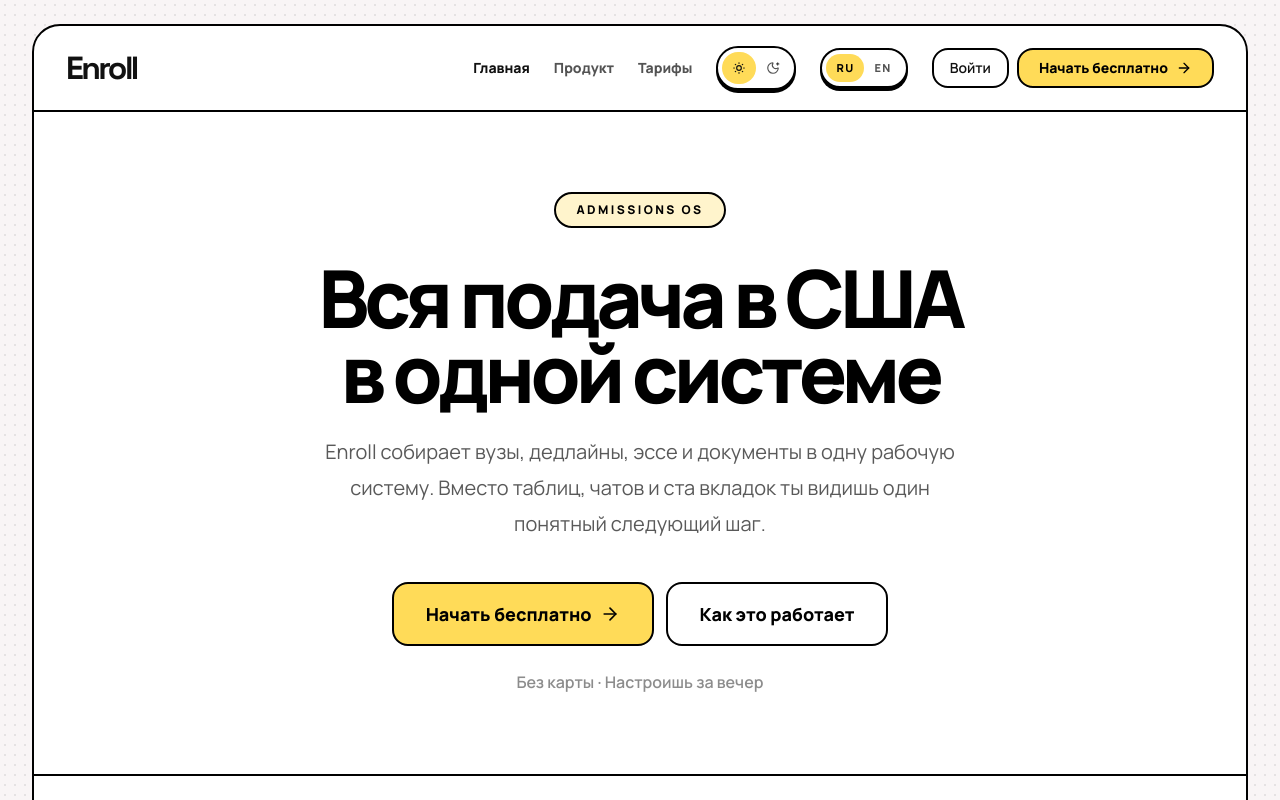
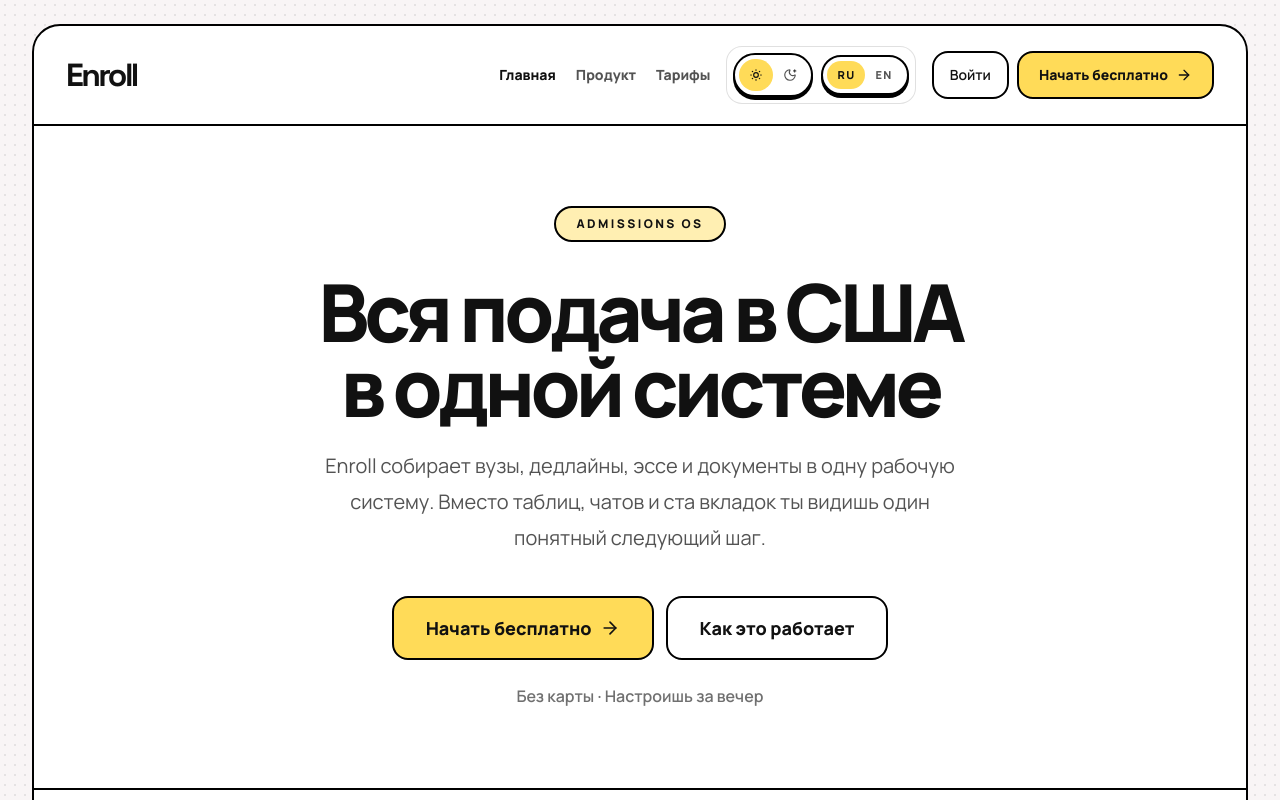
Before and after one commit to FullStraing/Enroll, a Next.js app in the folder frontend/: page / in a window 1280 px wide. Shown: the top 800 px of the page. Built offline with nearby package versions, Linux system fonts and the light colour scheme; no server answers.

Commit message:
Polish dark landing contrast and header layout

```diff
--- a/frontend/app/globals.css
+++ b/frontend/app/globals.css
@@ -16,6 +16,11 @@
   --enroll-yellow: #ffdb58;
   --enroll-yellow-soft: #fff4cc;
   --enroll-sand: #f3ede2;
+  --enroll-strong-fg: #111111;
+  --enroll-marketing-yellow: #ffefb2;
+  --enroll-marketing-cyan: #daf5f0;
+  --enroll-marketing-sand: #f3ede2;
+  --enroll-marketing-orange: #f8d6b3;
   --enroll-strong-border: #000000;
   --enroll-strong-shadow: #000000;
   --enroll-surface-border: rgba(0, 0, 0, 0.12);
@@ -43,6 +48,11 @@ html.dark {
   --enroll-yellow: #d9b94a;
   --enroll-yellow-soft: #3f3515;
   --enroll-sand: #262420;
+  --enroll-strong-fg: #111111;
+  --enroll-marketing-yellow: #f0d46f;
+  --enroll-marketing-cyan: #bfe4de;
+  --enroll-marketing-sand: #e7ddca;
+  --enroll-marketing-orange: #efcda6;
   --enroll-strong-border: #d4dbd7;
   --enroll-strong-shadow: rgba(0, 0, 0, 0.42);
   --enroll-surface-border: rgba(236, 241, 239, 0.12);
--- a/frontend/app/landing-content.ts
+++ b/frontend/app/landing-content.ts
@@ -5,10 +5,10 @@ export const landingTheme = {
   black: "var(--enroll-fg)",
   white: "var(--enroll-surface-elevated)",
   primary: "var(--enroll-yellow)",
-  orange: "var(--enroll-orange)",
-  cyan: "var(--enroll-cyan)",
-  sand: "var(--enroll-sand)",
-  yellowSoft: "var(--enroll-yellow-soft)",
+  orange: "var(--enroll-marketing-orange)",
+  cyan: "var(--enroll-marketing-cyan)",
+  sand: "var(--enroll-marketing-sand)",
+  yellowSoft: "var(--enroll-marketing-yellow)",
   line: "var(--enroll-surface-border)",
 };
 
--- a/frontend/app/page.tsx
+++ b/frontend/app/page.tsx
@@ -35,7 +35,7 @@ export default function LandingPage() {
   const primaryHref = token ? "/dashboard" : introQuizLinked ? "/register" : "/intro-quiz";
 
   return (
-    <main className="marketing-shell min-h-screen bg-transparent px-4 py-6 text-black md:px-8">
+    <main className="marketing-shell min-h-screen bg-transparent px-4 py-6 text-[var(--enroll-fg)] md:px-8">
       <div className="mx-auto max-w-7xl overflow-hidden rounded-[28px] border-2 border-black bg-white shadow-[0_10px_0_#000]">
         <MarketingHeader initialHasSession={Boolean(token)} primaryHref={primaryHref} current="home" brandVariant="minimal" />
 
@@ -48,13 +48,13 @@ export default function LandingPage() {
               {content.home.hero.badge}
             </span>
 
-            <h1 className="mx-auto mt-6 max-w-3xl text-[clamp(2.4rem,8vw,5rem)] font-black leading-[0.94] tracking-[-0.06em] sm:mt-8">
+            <h1 className="mx-auto mt-6 max-w-3xl text-[clamp(2.4rem,8vw,5rem)] font-black leading-[0.94] tracking-[-0.06em] text-[var(--enroll-fg)] sm:mt-8">
               {content.home.hero.title[0]}
               <br />
               {content.home.hero.title[1]}
             </h1>
 
-            <p className="mx-auto mt-5 max-w-2xl text-base leading-7 text-black/65 sm:text-lg md:mt-6 md:text-xl md:leading-9">
+            <p className="mx-auto mt-5 max-w-2xl text-base leading-7 text-[var(--enroll-muted-strong)] sm:text-lg md:mt-6 md:text-xl md:leading-9">
               {content.home.hero.description}
             </p>
 
@@ -77,7 +77,7 @@ export default function LandingPage() {
               </Link>
             </div>
 
-            <p className="mt-5 text-xs font-semibold text-black/45 sm:mt-6 sm:text-sm md:text-base">{content.home.hero.footer}</p>
+            <p className="mt-5 text-xs font-semibold text-[var(--enroll-muted)] sm:mt-6 sm:text-sm md:text-base">{content.home.hero.footer}</p>
           </div>
         </section>
 
@@ -92,20 +92,20 @@ export default function LandingPage() {
             {content.home.comparisons.map((item) => (
               <div
                 key={item.pain}
-                className="grid overflow-hidden rounded-[28px] border-2 border-black bg-white shadow-[0_8px_0_#000] md:grid-cols-[1fr_1fr]"
+                className="grid overflow-hidden rounded-[28px] border-2 border-[var(--enroll-strong-border)] bg-[var(--enroll-surface-elevated)] shadow-[0_8px_0_var(--enroll-strong-shadow)] md:grid-cols-[1fr_1fr]"
               >
                 <div className="flex items-center gap-4 px-6 py-6">
-                  <span className="flex h-12 w-12 shrink-0 items-center justify-center rounded-full border border-black/10 bg-white text-black/35">
+                  <span className="flex h-12 w-12 shrink-0 items-center justify-center rounded-full border border-[var(--enroll-surface-border)] bg-[color-mix(in_srgb,var(--enroll-surface-elevated)_88%,transparent)] text-[var(--enroll-muted-strong)]">
                     <X className="h-5 w-5" />
                   </span>
-                  <p className="max-w-xl text-base font-medium leading-7 text-black/75 sm:text-lg">{item.pain}</p>
+                  <p className="max-w-xl text-base font-medium leading-7 text-[var(--enroll-fg-soft)] sm:text-lg">{item.pain}</p>
                 </div>
-                <div className="border-t-2 border-black md:border-l-2 md:border-t-0" style={{ backgroundColor: toneAccentMap[item.tone] }}>
+                <div className="border-t-2 border-[var(--enroll-strong-border)] md:border-l-2 md:border-t-0" style={{ backgroundColor: toneAccentMap[item.tone] }}>
                   <div className="flex items-center gap-4 px-6 py-6">
-                    <span className="flex h-12 w-12 shrink-0 items-center justify-center rounded-full border border-black/10 bg-[#FFDB58]">
+                    <span className="flex h-12 w-12 shrink-0 items-center justify-center rounded-full border border-black/10 bg-[var(--enroll-yellow)] text-[var(--enroll-strong-fg)]">
                       <Check className="h-5 w-5" />
                     </span>
-                    <p className="max-w-xl text-base font-black leading-7 text-black sm:text-lg">{item.relief}</p>
+                    <p className="max-w-xl text-base font-black leading-7 text-[var(--enroll-strong-fg)] sm:text-lg">{item.relief}</p>
                   </div>
                 </div>
               </div>
@@ -126,11 +126,11 @@ export default function LandingPage() {
 
               return (
                 <MarketingToneCard key={module.title} tone={module.tone}>
-                  <div className="flex h-14 w-14 items-center justify-center rounded-2xl border border-black/10 bg-white">
-                    <Icon className="h-6 w-6" />
+                  <div className="flex h-14 w-14 items-center justify-center rounded-2xl border border-black/10 bg-[color-mix(in_srgb,var(--enroll-surface-elevated)_70%,transparent)]">
+                    <Icon className="h-6 w-6 text-[var(--enroll-strong-fg)]" />
                   </div>
-                  <h3 className="mt-8 text-3xl font-black tracking-[-0.04em]">{module.title}</h3>
-                  <p className="mt-4 text-base leading-7 text-black/70 sm:text-lg sm:leading-8">{module.body}</p>
+                  <h3 className="mt-8 text-3xl font-black tracking-[-0.04em] text-[var(--enroll-strong-fg)]">{module.title}</h3>
+                  <p className="mt-4 text-base leading-7 text-[color:color-mix(in_srgb,var(--enroll-strong-fg)_72%,transparent)] sm:text-lg sm:leading-8">{module.body}</p>
                 </MarketingToneCard>
               );
             })}
--- a/frontend/components/landing/landing-auth-actions.tsx
+++ b/frontend/components/landing/landing-auth-actions.tsx
@@ -68,7 +68,7 @@ export function LandingAuthActions({
       {hasAccount ? (
         <Link
           href="/dashboard"
-          className="inline-flex items-center gap-3 rounded-2xl border-2 border-[var(--enroll-strong-border)] bg-[var(--enroll-surface-elevated)] px-3 py-2 text-sm font-semibold text-[var(--enroll-fg)] transition hover:-translate-y-0.5"
+          className="inline-flex h-12 items-center gap-3 rounded-2xl border-2 border-[var(--enroll-strong-border)] bg-[var(--enroll-surface-elevated)] px-3.5 text-sm font-semibold text-[var(--enroll-fg)] transition hover:-translate-y-0.5"
         >
           <span className="flex h-8 w-8 items-center justify-center rounded-full border border-[var(--enroll-surface-border)] bg-[var(--enroll-cyan)] text-xs font-black text-[var(--enroll-fg)]">
             {initial}
@@ -78,7 +78,7 @@ export function LandingAuthActions({
       ) : (
         <Link
           href="/login"
-          className="rounded-2xl border-2 border-[var(--enroll-strong-border)] bg-[var(--enroll-surface-elevated)] px-4 py-2 text-sm font-semibold text-[var(--enroll-fg)] transition hover:-translate-y-0.5"
+          className="inline-flex h-12 items-center rounded-2xl border-2 border-[var(--enroll-strong-border)] bg-[var(--enroll-surface-elevated)] px-4 text-sm font-semibold text-[var(--enroll-fg)] transition hover:-translate-y-0.5"
         >
           {messages.common.login}
         </Link>
@@ -87,7 +87,7 @@ export function LandingAuthActions({
       <LandingPrimaryLink
         fallbackHref={primaryHref}
         initialHasSession={initialHasSession}
-        className="inline-flex items-center gap-2 rounded-2xl border-2 border-[var(--enroll-strong-border)] px-5 py-2 text-sm font-black text-[var(--enroll-strong-fg)] transition hover:-translate-y-0.5 hover:shadow-[0_4px_0_var(--enroll-strong-shadow)]"
+        className="inline-flex h-12 items-center gap-2 rounded-2xl border-2 border-[var(--enroll-strong-border)] px-5 text-sm font-black text-[var(--enroll-strong-fg)] transition hover:-translate-y-0.5 hover:shadow-[0_4px_0_var(--enroll-strong-shadow)]"
         style={{ backgroundColor: "var(--enroll-yellow)" }}
       >
         {messages.common.startFree}
--- a/frontend/components/landing/marketing-chrome.tsx
+++ b/frontend/components/landing/marketing-chrome.tsx
@@ -42,8 +42,8 @@ export function MarketingHeader({
         )}
       </Link>
 
-      <div className="flex flex-wrap items-center gap-3 md:gap-6">
-        <nav className="hidden items-center gap-6 text-sm font-black md:flex">
+      <div className="flex flex-wrap items-center justify-end gap-3 md:gap-4">
+        <nav className="hidden items-center gap-5 text-sm font-black lg:flex">
           <Link href="/" className={navClass(current === "home")}>
             {messages.common.home}
           </Link>
@@ -55,8 +55,10 @@ export function MarketingHeader({
           </Link>
         </nav>
 
-        <ThemeSwitcher compact />
-        <LanguageSwitcher compact />
+        <div className="flex items-center gap-2 rounded-2xl border border-[var(--enroll-surface-border)] bg-[color-mix(in_srgb,var(--enroll-surface-elevated)_92%,transparent)] p-1.5">
+          <ThemeSwitcher compact />
+          <LanguageSwitcher compact />
+        </div>
         <LandingAuthActions initialHasSession={initialHasSession} primaryHref={primaryHref} />
       </div>
     </header>
```
Also changed, not shown: 1 other file (tests, documents, lock files or other folders).
